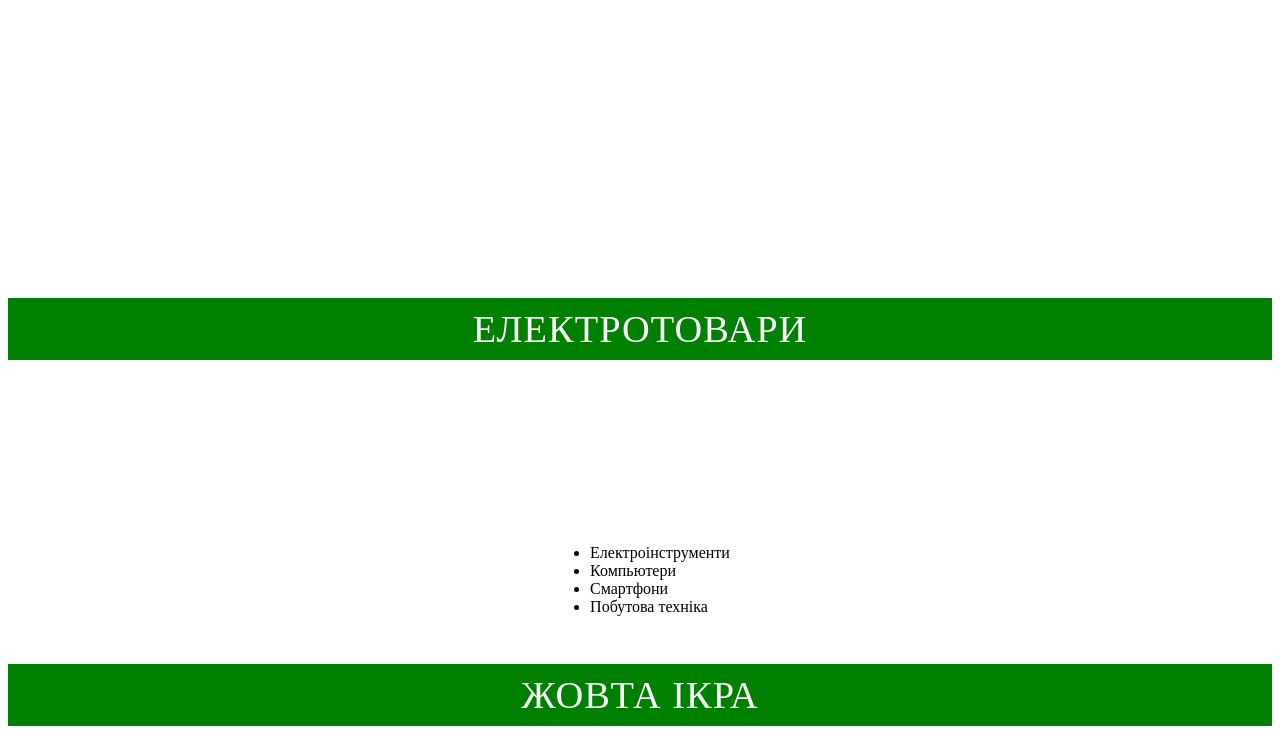
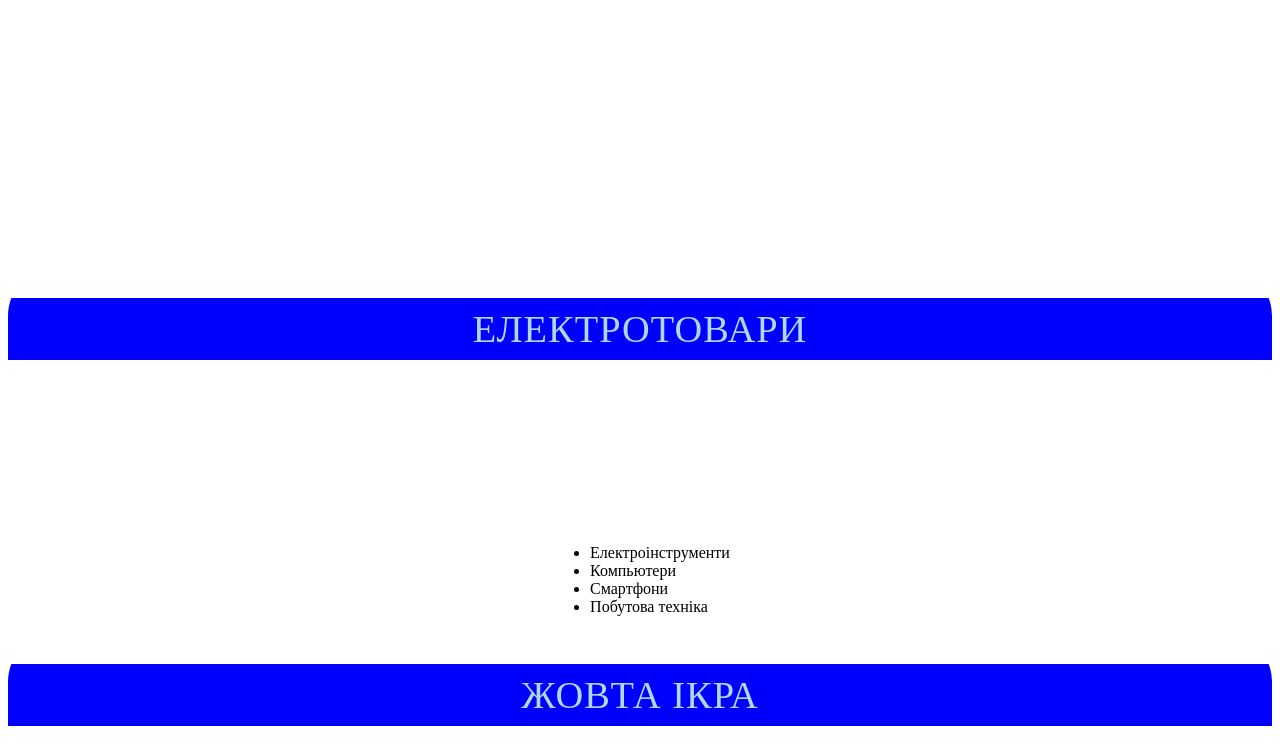
Before and after one commit to hashtag-academy/test, a plain HTML site: page index.html in a window 1280 px wide. Shown: the part 474-1229 px from the top of the page. Drawn offline with Linux system fonts and the light colour scheme.

Commit message:
My change

```diff
--- a/css/style.css
+++ b/css/style.css
@@ -5,7 +5,7 @@
 
 .grid section {
 	position: relative;
-    border-radius: 10px;
+    border-radius: 50px;
     overflow: hidden;
     height: 366px;
 }
@@ -40,15 +40,15 @@ h2 {
     padding: 9px 0;
     width: 100%;
     box-sizing: border-box;
-    color: #fff;
+    color: lightblue;
     text-align: center;
     text-transform: uppercase;
-    background-color: green;
+    background-color: blue;
 }
 
 .slide {
     position: absolute;
-    z-index: 0;
+    z-index: 3;
     top: -100%;
     left: 0;
     width: 100%;
```
